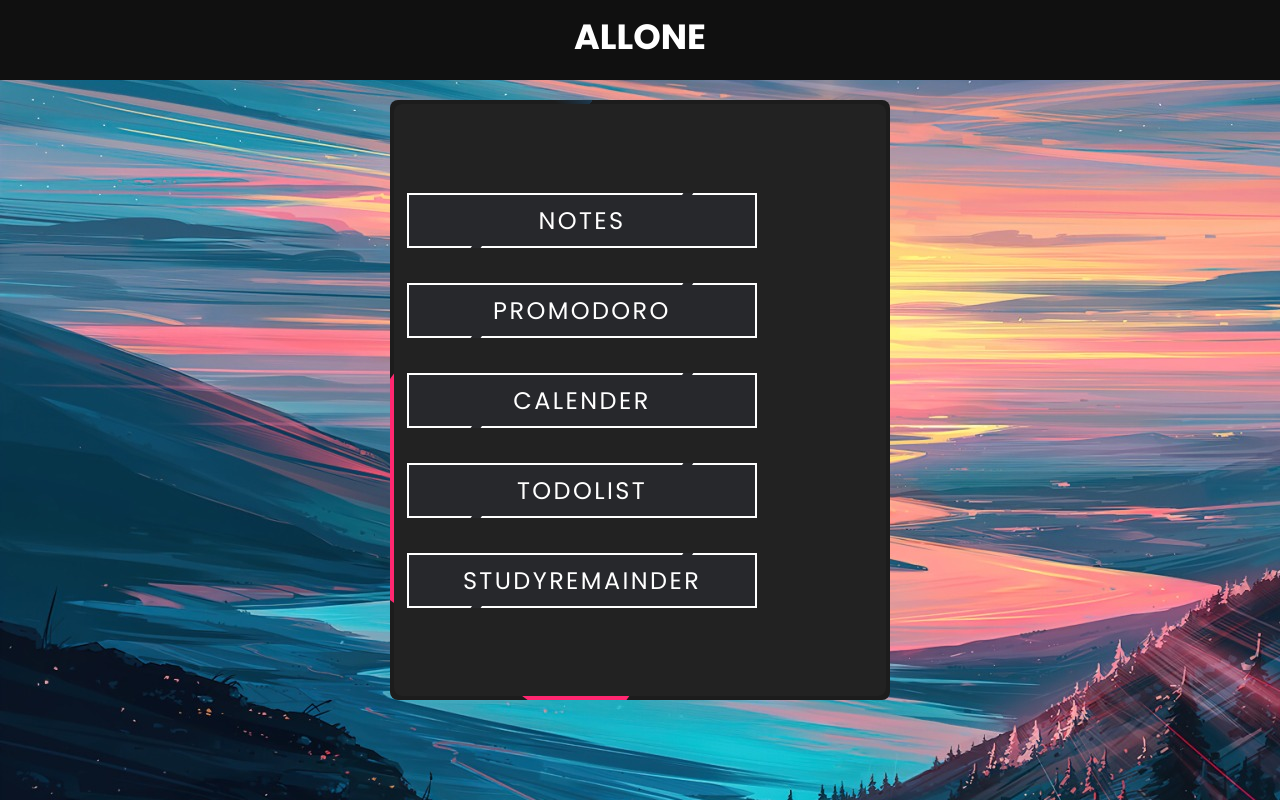
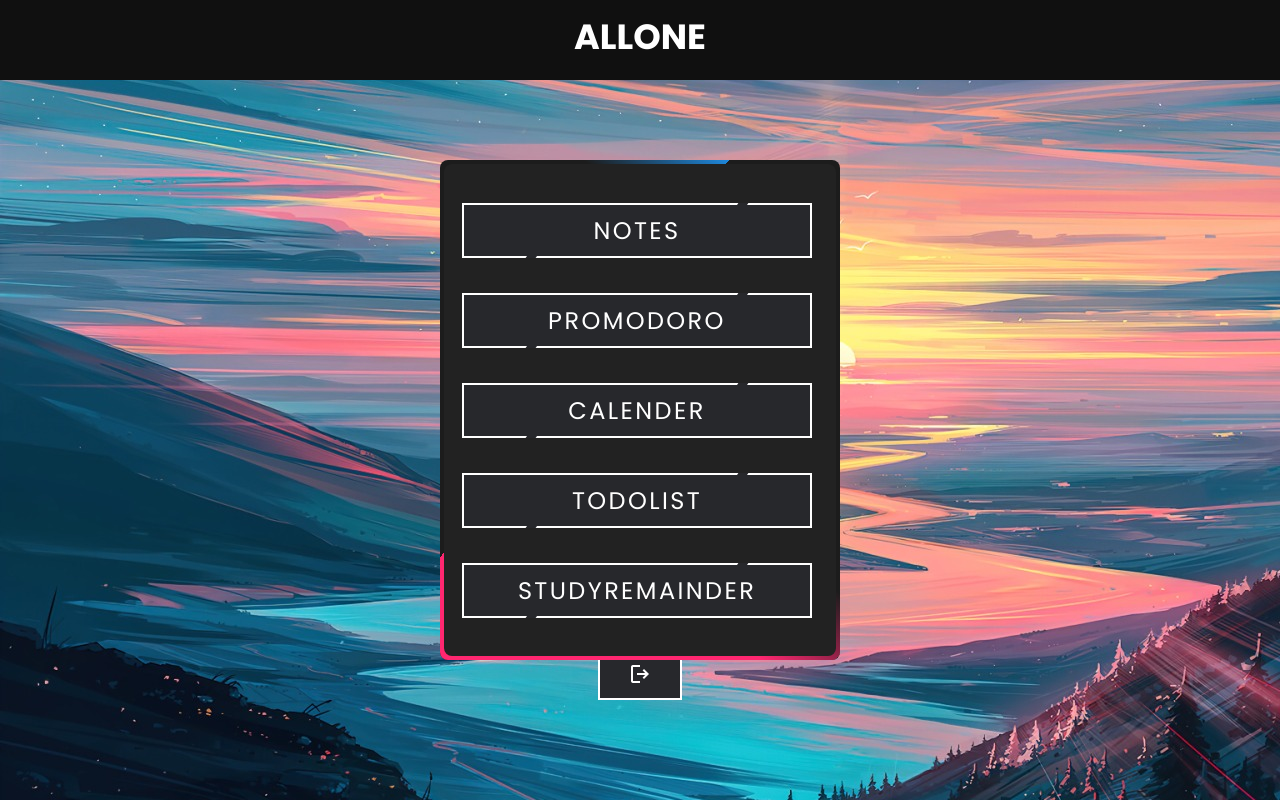
Before and after one commit to PavithranGokulan/Student-Study-Sneak, a Django app: page /source in a window 1280 px wide. Run offline with Django 4.2, Linux system fonts and the light colour scheme; a user stored in the database is signed in.

Commit message:
Aligned Stylings

```diff
--- a/allone/settings.py
+++ b/allone/settings.py
@@ -55,7 +55,7 @@
 TEMPLATES = [
     {
         "BACKEND": "django.template.backends.django.DjangoTemplates",
-        "DIRS": [r'C:\Users\pavig\Desktop\project\PRO\Scripts\allone\main\template'],
+        "DIRS": [r'C:\Users\pavig\OneDrive\Desktop\allone\main\template'],
         "APP_DIRS": True,
         "OPTIONS": {
             "context_processors": [
--- a/main/static/source.css
+++ b/main/static/source.css
@@ -35,9 +35,9 @@
   gap: 50px;
 
   position: relative;
-  top: 100 px;
-  width: 500px;
-  height: 600px;
+  top: 10px;
+  width: 400px;
+  height: 500px;
   background: #1c1c1c;
   border-radius: 8px;
   overflow: hidden;
@@ -53,7 +53,7 @@
   flex-direction: column;
   gap: 35px;
   justify-content: center;
-  padding-left: 13px;
+  padding-left: 18px;
 }
 
 
@@ -177,7 +177,7 @@
 .icon{
   display: flex;
   position: absolute;
-  top: 550px;
+  top: 650px;
   justify-content: center;
   height: 50px;
   width: 80px;
```
Also changed, not shown: db.sqlite3.
